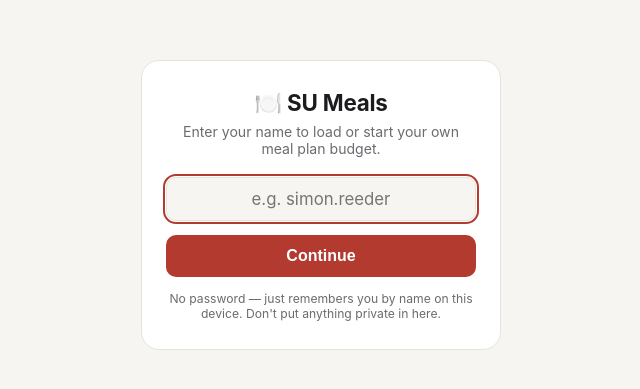
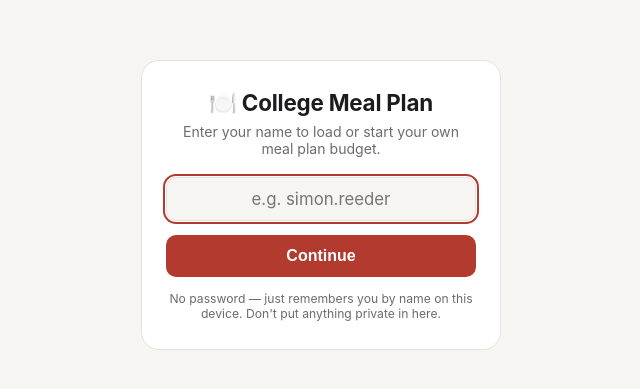
Before and after one commit to joshreeder/mealplan-calc, a website: page public/index.html in a window 1280 px wide. Shown: the part 195-584 px from the top of the page, without its empty margins (319-959 px from the left). Drawn offline with Linux system fonts and the light colour scheme.

Commit message:
Rename app to College Meal Plan Calculator
Updates the page title, the login heading, the PWA manifest name and short
name, and the package name. The in-app "Meal Plan Budget" heading was
already school-neutral and is unchanged.

The localStorage key stays 'suMeals.username' on purpose: renaming it would
sign out everyone who already has the app on their home screen, for no
user-visible benefit.

README rewritten to describe the deployment that now exists instead of the
first-time setup steps, which are already done.

Co-Authored-By: Claude Opus 5 <noreply@anthropic.com>

```diff
--- a/package.json
+++ b/package.json
@@ -1,5 +1,5 @@
 {
-  "name": "su-meals",
+  "name": "college-mealplan-calc",
   "version": "1.0.0",
   "private": true,
   "dependencies": {
--- a/public/index.html
+++ b/public/index.html
@@ -3,7 +3,7 @@
 <head>
 <meta charset="UTF-8">
 <meta name="viewport" content="width=device-width, initial-scale=1, viewport-fit=cover">
-<title>SU Meal Plan Budget</title>
+<title>College Meal Plan Calculator</title>
 <link rel="manifest" href="/manifest.json">
 <link rel="apple-touch-icon" href="/icon-192.png">
 <meta name="apple-mobile-web-app-capable" content="yes">
@@ -112,7 +112,7 @@
 
 <div id="loginView">
   <div class="login-card">
-    <h1>🍽️ SU Meals</h1>
+    <h1>🍽️ College Meal Plan</h1>
     <p>Enter your name to load or start your own meal plan budget.</p>
     <input type="text" id="usernameInput" placeholder="e.g. simon.reeder" autocapitalize="off" autocorrect="off" spellcheck="false">
     <button class="login-btn" id="loginBtn" type="button">Continue</button>
```
Also changed, not shown: README.md, public/manifest.json, 1 other file.
